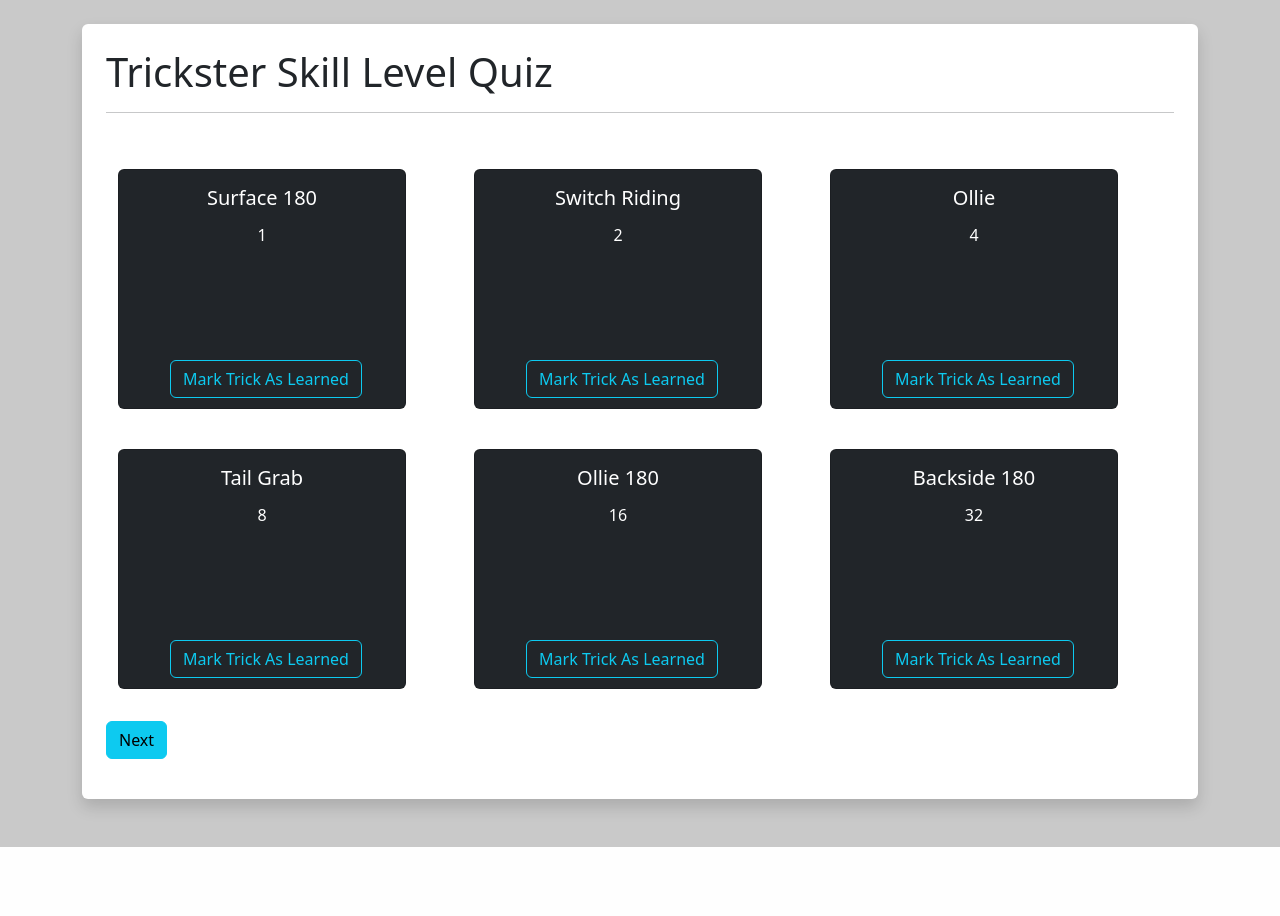
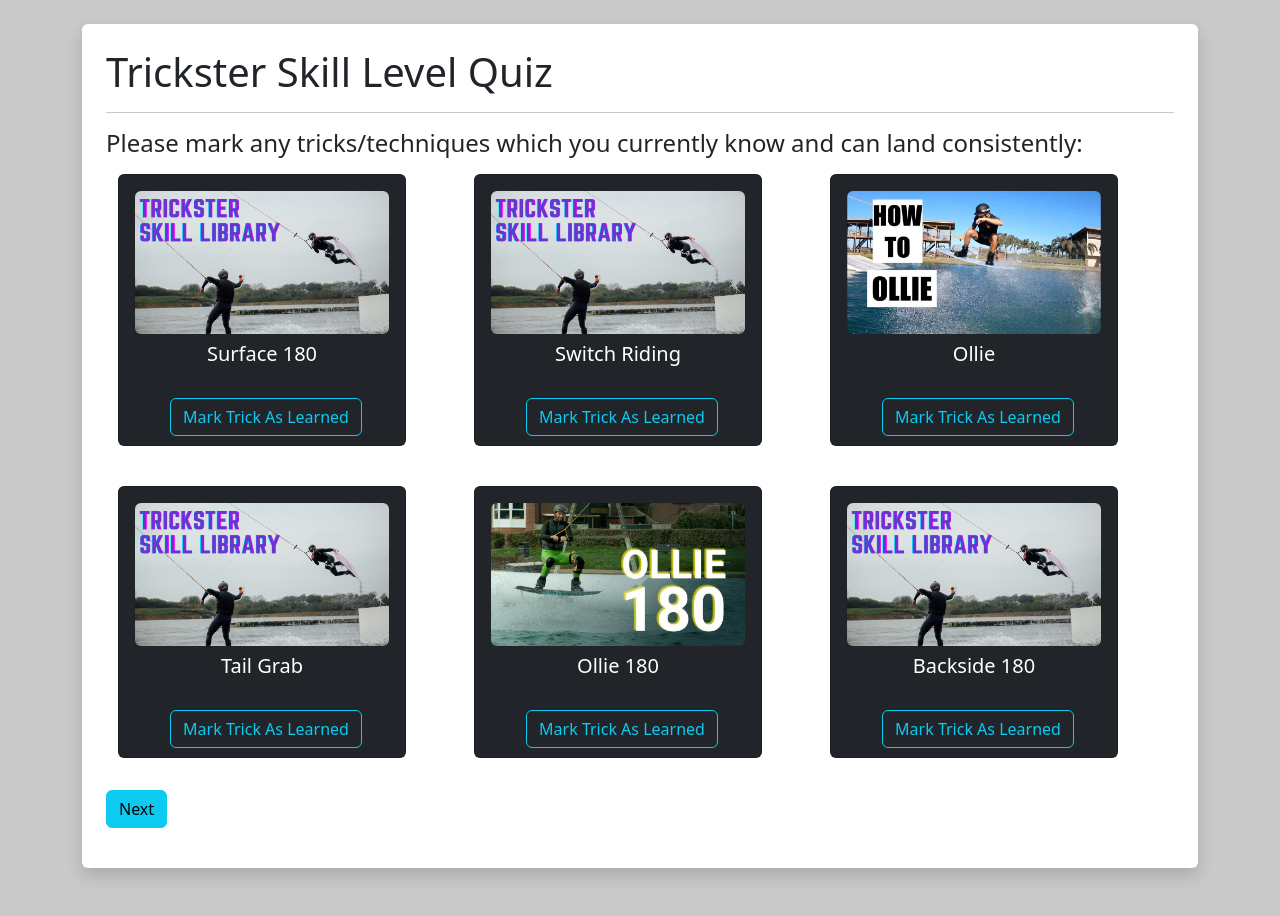
Before and after one commit to KonaHay/Trickster, a Django app: page /quiz/quiz_underway/1 in a window 1280 px wide. Shown: the part 56-972 px from the top of the page. Before the commit the page ends 903 px from the top, so only its background shows below. Run offline with Django 4.2, Linux system fonts and the light colour scheme; data comes from the database, SQL or seed files in the repository; data that the repository does not hold is empty; some libraries are stand-ins or nearby versions.

Commit message:
Trick img's now show in Skill Quiz

```diff
--- a/TricksterQuiz/static/TricksterQuiz/quiz.js
+++ b/TricksterQuiz/static/TricksterQuiz/quiz.js
@@ -28,27 +28,48 @@ $.ajax({
     const data = response.data
 
     data.forEach(el => {
-      for (const [trick, scoreValue] of Object.entries(el)){
-        trickBox.innerHTML += `
-        <div class="col-sm">
-          <div class="card text-bg-dark mb-3" style="width: 18rem; height: 15rem;">
+      for (const [trick, trickImg] of Object.entries(el)){
+        if (trickImg != "null"){
+          trickBox.innerHTML += `
+          <div class="col-sm">
+          <div class="card text-bg-dark mb-3" style="width: 18rem; height: 17rem;">
             <div class="card-body">
               <h5 class="card-title text-center">
-                <p name="${trick}" value="${scoreValue}">${trick}</p>
+                <img src="${trickImg}" class="img-fluid rounded" alt="trick cover image">
               </h5>
-              <h6 class="text-center">
-                ${scoreValue}
-              </h6>
+              <h5 class="text-center">
+                <p name="${trick}" value="${trickImg}">${trick}</p>
+              </h5>
             </div>
             <div class="card-body-dark text-center gap-3" style="height: 3rem">
               <div class="form-check form-check-inline">
-                <input type="checkbox" class="btn-check" id="${trick}" value="${scoreValue}" autocomplete="off">
+                <input type="checkbox" class="btn-check" id="${trick}"  autocomplete="off">
                 <label class="btn btn-outline-info" for="${trick}">Mark Trick As Learned</label><br>
               </div>
             </div>
           </div>
-        </div>
-        `
+        </div>`
+        }else{
+          trickBox.innerHTML += `
+          <div class="col-sm">
+          <div class="card text-bg-dark mb-3" style="width: 18rem; height: 17rem;">
+            <div class="card-body">
+              <h5 class="card-title text-center">
+                <img src="/static/trickster/images/TrickListDefault.png" class="img-fluid rounded" alt="default trick cover image">
+              </h5>
+              <h5 class="text-center">
+              <p name="${trick}" value="${trickImg}">${trick}</p>
+              </h5>
+            </div>
+            <div class="card-body-dark text-center gap-3" style="height: 3rem">
+              <div class="form-check form-check-inline">
+                <input type="checkbox" class="btn-check" id="${trick}"  autocomplete="off">
+                <label class="btn btn-outline-info" for="${trick}">Mark Trick As Learned</label><br>
+              </div>
+            </div>
+          </div>
+        </div>`
+        }
       }
     })
   },
@@ -167,7 +188,6 @@ const sendBonusData = () => {
         <h4> To move on to the next section click the "Next Section" button below. </h4>
         <hr>
         <br>
-        <p> You Scored: ${score} </p>
         <a href="/quiz/quiz_underway/${nextSection}" class="btn btn-success">Next Section</a>
         `
       }
--- a/TricksterQuiz/templates/pages/quiz_underway.html
+++ b/TricksterQuiz/templates/pages/quiz_underway.html
@@ -5,7 +5,7 @@
 <div id="trick-section" class="shadow  p-4 mb-5 bg-body rounded">
   <h1> {{ quiz.QuizTitle}} </h1>
   <hr>
-  <br/>
+  <h4>Please mark any tricks/techniques which you currently know and can land consistently:</h4>
   <form id="trick-form" class="mt-3 mb-3">
     {% csrf_token%}
     <div class="container-md">
--- a/TricksterQuiz/views.py
+++ b/TricksterQuiz/views.py
@@ -60,9 +60,12 @@ def quiz_tricks(request, pk):
 
   tricks = []
   for trick in section_tricks:
-    img = trick.Trick.TrickImg
     value = trick.TrickValue
-    tricks.append({str(trick.Trick): value})
+    if trick.Trick.TrickImg:
+      img = trick.Trick.TrickImg.url
+      tricks.append({str(trick.Trick): img})
+    else:
+      tricks.append({str(trick.Trick): "null"})
 
   return JsonResponse({
     'data': tricks,
@@ -189,7 +192,7 @@ def save_quiz(request, pk):
       profile.MasteryLevel = masteryLevel
       profile.SkillLevel = skillLevel
       profile.LevelProgress = 10
-      profile.completed_skill_quiz=True
+      #profile.completed_skill_quiz=True
       profile.save()
       Section_Result.objects.filter(ResultUser=profile).delete()
 
@@ -200,7 +203,7 @@ def save_quiz(request, pk):
       profile.MasteryLevel = masteryLevel
       profile.SkillLevel = skillLevel
       profile.LevelProgress = 10
-      profile.completed_skill_quiz=True
+      #profile.completed_skill_quiz=True
       profile.save()
       Section_Result.objects.filter(ResultUser=profile).delete()
 
--- a/Users/admin.py
+++ b/Users/admin.py
@@ -6,7 +6,7 @@ from .models import Trickster_User, User_Profile
 class ProfileInline(admin.StackedInline):
   model = User_Profile
   fieldsets = (
-        ('Profile Info', {'fields': ('User', 'ProfilePhoto', 'SkillLevel', 'MasteryLevel', 'LevelProgress', 'Follows')}),
+        ('Profile Info', {'fields': ('User', 'ProfilePhoto', 'SkillLevel', 'MasteryLevel', 'LevelProgress', 'Follows', 'completed_skill_quiz')}),
         ('Trick Data', {'fields': ('LearnedTricks', 'SavedTricks')}),
         ('Programme Data', {'fields': ('CurrentlyLearningProgrammes', 'CompletedProgrammes', 'SavedProgrammes', 'CompletedLessons')}),
     )
```
